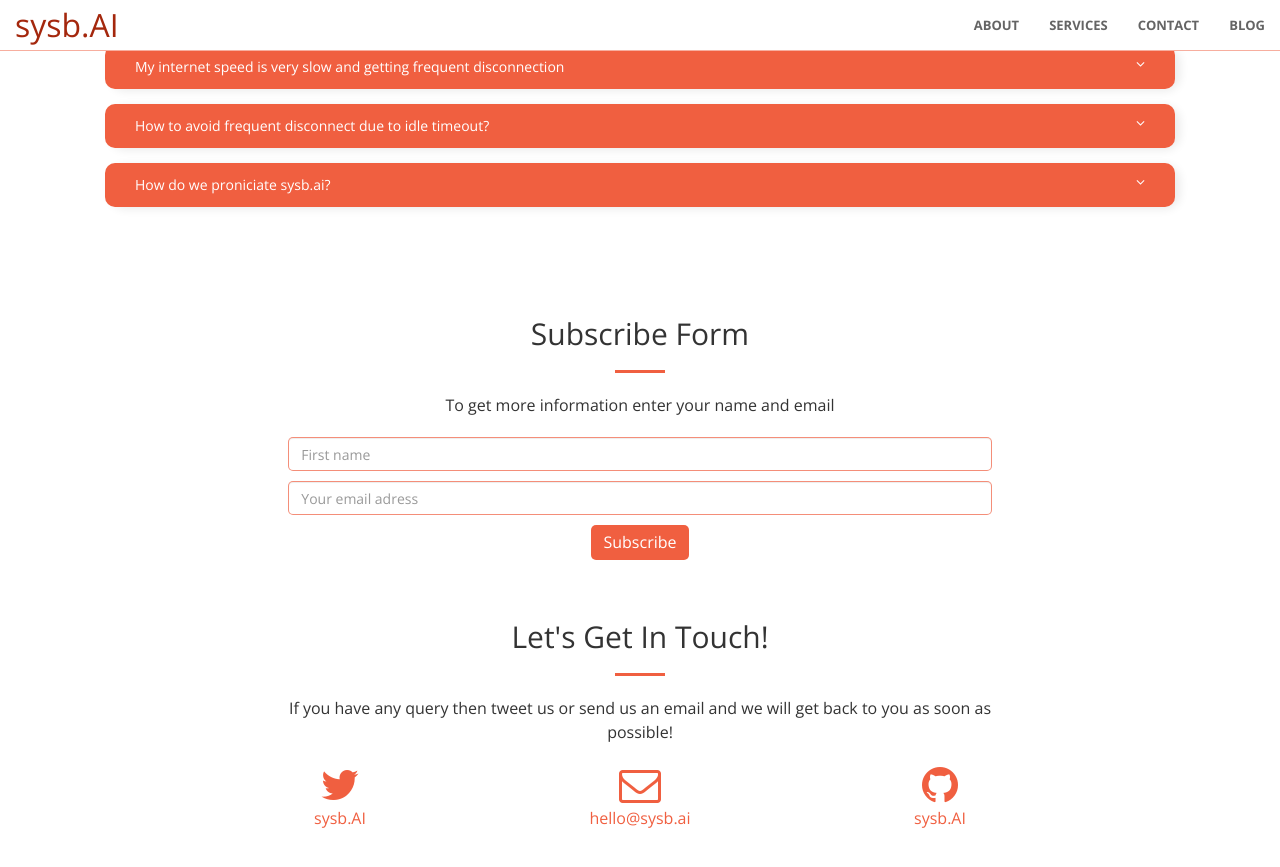
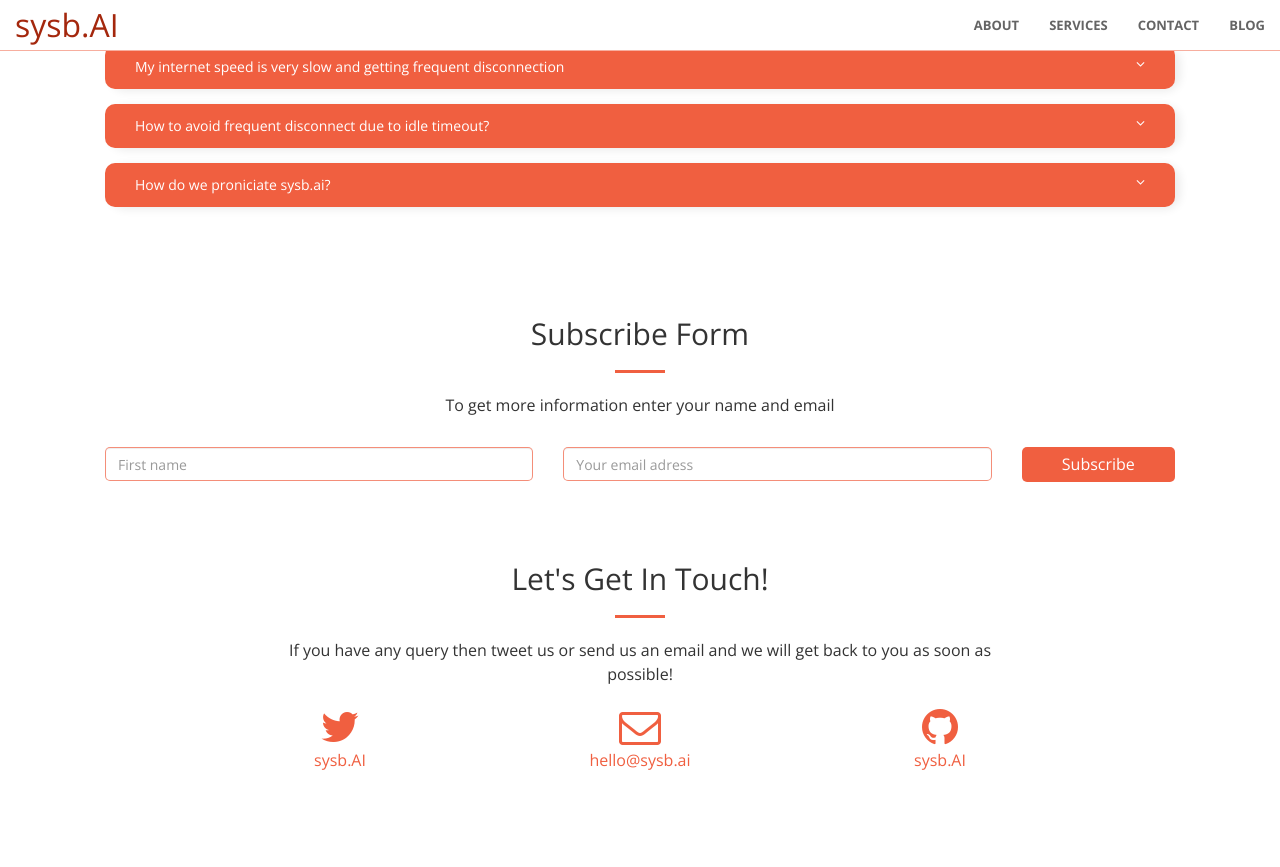
Before and after one commit to usama7628674/sysb.AI, a Jekyll site: the page built from index.html, in a window 1280 px wide and 900 px high, scrolled down 2731 px. Shown: the top 867 px of the window. Built offline with Jekyll 4.4.1, drawn with Linux system fonts in a browser that asks for light colours; after the commit the page ends 3573 px from its top, so only the background shows below that.

Commit message:
subscribe

```diff
--- a/_includes/contact_form.html
+++ b/_includes/contact_form.html
@@ -1,22 +1,27 @@
 <section class="container contact_form">
-<div class=" row">
   {% assign contact = site.data.contact %}
-      <form
-        action="{{contact.action}}"
-        method="{{contact.method}}" id="mc-embedded-subscribe-form" name="{{contact.name}}"
-        class="validate col-lg-8 col-lg-offset-2 text-center" target="_blank" novalidate>
+  <form action="{{contact.action}}" method="{{contact.method}}" id="mc-embedded-subscribe-form" name="{{contact.name}}"
+    class="validate text-center" target="_blank" novalidate>
     <h2 class="section-heading text-center">{{contact.title}}</h2>
     <hr class="primary">
     <p>{{contact.descr}}</p>
-        <input type="text" value="" name="{{contact.name1}}" class="form-control" id="{{contact.id1}}" placeholder="First name">
+    <div class=" row">
+      <p class=" col-md-5">
+        <input type="text" value="" name="{{contact.name1}}" class="form-control" id="{{contact.id1}}"
+          placeholder="First name">
+        </pc>
+        <p class=" col-md-5">
           <input type="email" value="" name="{{contact.name2}}" class="required email form-control" id="{{contact.id2}}"
             placeholder="Your email adress">
+        </p>
+        <p class=" col-md-2">
+          <input type="submit" value="Subscribe" name="subscribe" id="mc-embedded-subscribe" class="btn button_s">
+        </p>
+    </div>
     <div class="response" id="mce-error-response" style="display:none"></div>
     <div class="response" id="mce-success-response" style="display:none"></div>
     <!-- real people should not fill this in and expect good things - do not remove this or risk form bot signups-->
-        <div style="position: absolute; left: -5000px;" aria-hidden="true"><input type="text"
-            name="{{contact.mc_id}}" tabindex="-1" value=""></div>
-        <input type="submit" value="Subscribe" name="subscribe" id="mc-embedded-subscribe" class="btn button_s">
+    <div style="position: absolute; left: -5000px;" aria-hidden="true"><input type="text" name="{{contact.mc_id}}"
+        tabindex="-1" value=""></div>
   </form>
-      </div>
 </section>
--- a/_layouts/blog.html
+++ b/_layouts/blog.html
@@ -4,7 +4,7 @@
 {% include head.html %}
 
 <body id="page-top" class="blog_body">
-  {%  include analytics.html %}
+  <!--  include analytics.html -->
   {% include nav.html %}
 
   {% include blog_content.html %}
--- a/_layouts/front.html
+++ b/_layouts/front.html
@@ -4,7 +4,7 @@
 {% include head.html %}
 
 <body id="page-top" class="home_body">
-  {%  include analytics.html %}
+  <!--  include analytics.html -->
   {% include nav.html %}
   {% include header.html %}
   {% include call-to-action.html %}
--- a/_layouts/post.html
+++ b/_layouts/post.html
@@ -4,7 +4,7 @@
 {% include head.html %}
 
 <body class="post_body">
-{%  include analytics.html %}
+<!--  include analytics.html -->
 {% include nav.html %}
 
 {% include post_content.html %}
--- a/_sass/_style.scss
+++ b/_sass/_style.scss
@@ -120,6 +120,7 @@
   }
   .button_s {
     display: block;
+    width: 100%;
     background: $theme-primary;
     font-size: 16px;
     color: white;
```
Lines whose indentation alone changed are shown as unchanged.
